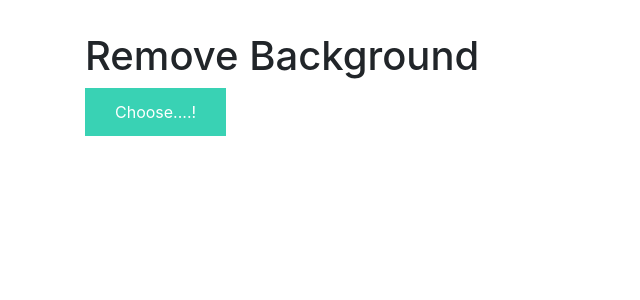
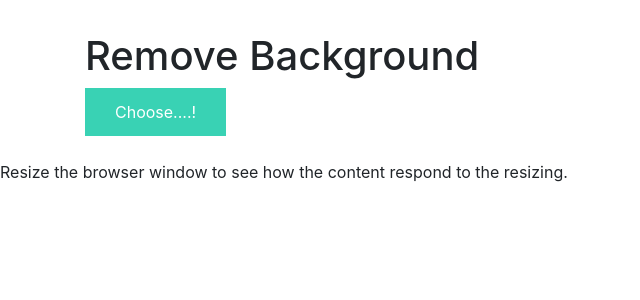
Before and after one commit to Roy-Tuhin/MasRcnn-WebApp, a Flask app: page / in a window 1280 px wide. Shown: the part 56-356 px from the top of the page, without its empty margins (0-640 px from the left). Run offline with Flask 2, Linux system fonts and the light colour scheme; some libraries are stand-ins or nearby versions.

Commit message:
Update base.html

```diff
--- a/templates/base.html
+++ b/templates/base.html
@@ -22,6 +22,13 @@
     <div class="container">
         <div id="content" style="margin-top:2em">{% block content %}{% endblock %}</div>
     </div>
+
+
+    <div class="footer">
+  <p>Resize the browser window to see how the content respond to the resizing.</p>
+</div>
+
+
 </body>
 
 <footer>
```
